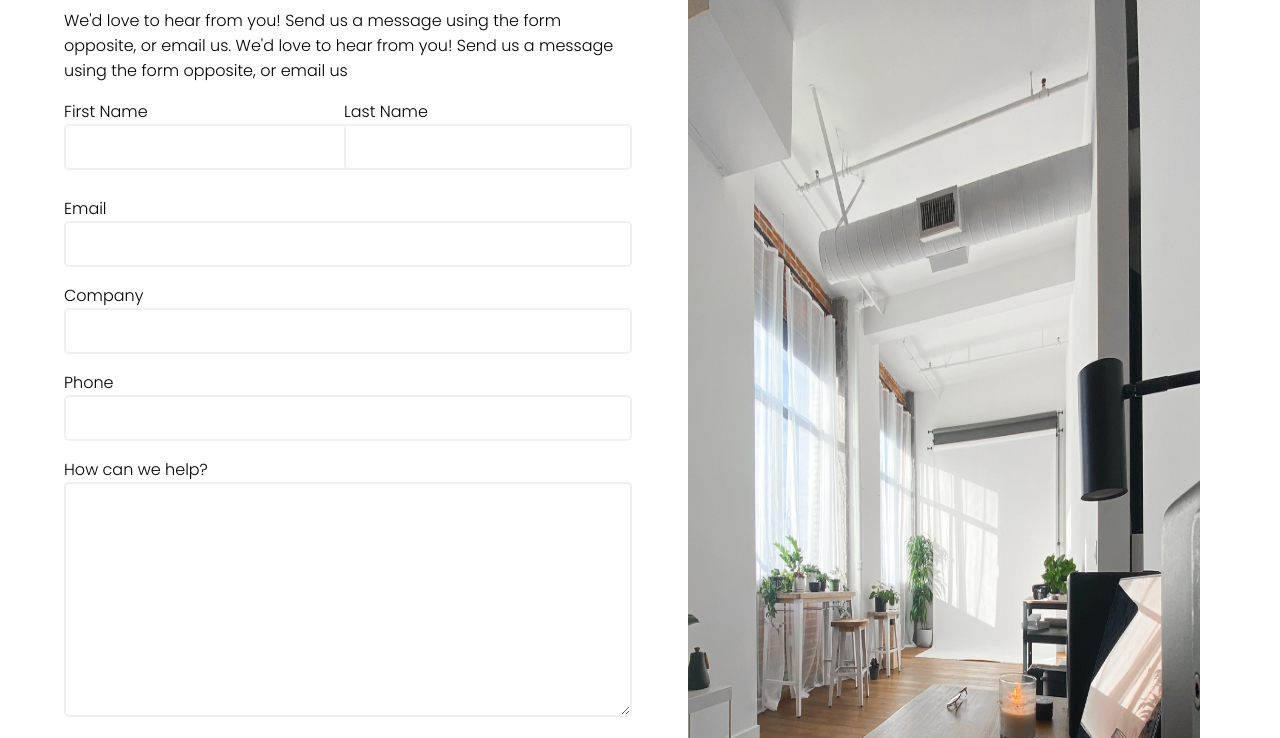
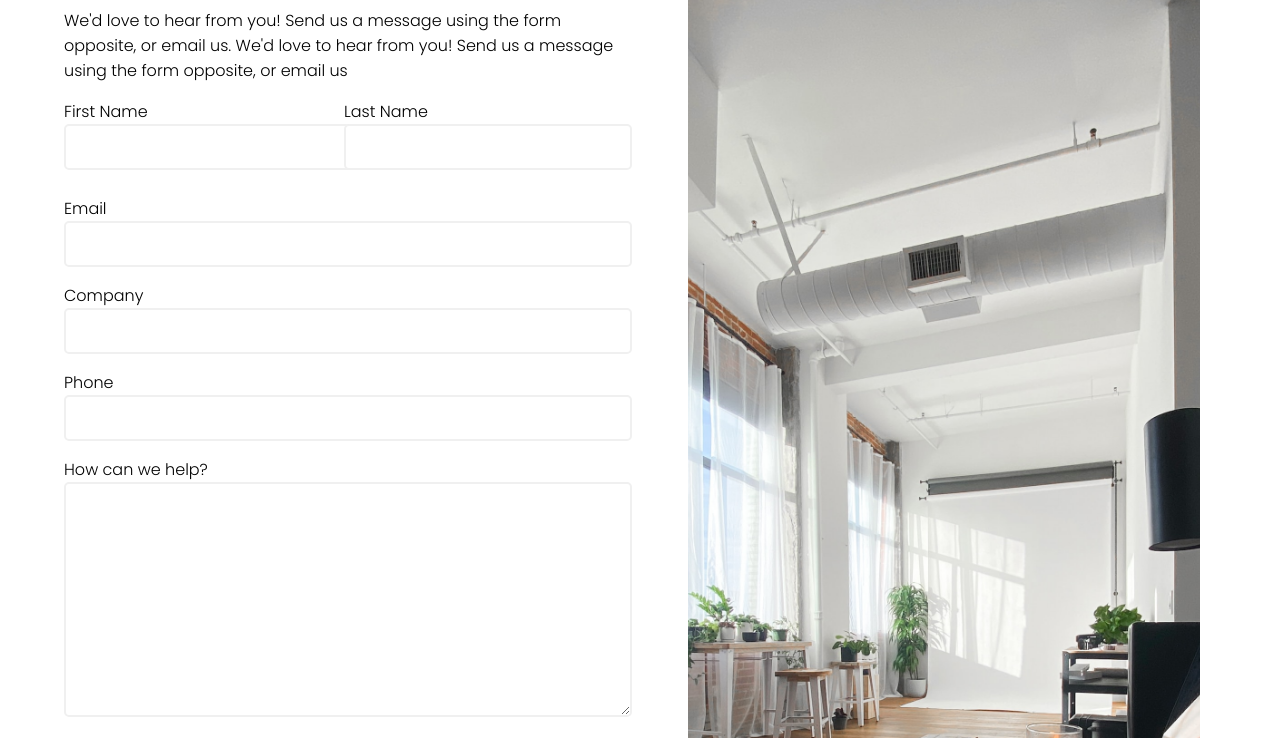
Before and after one commit to Joy-FrontEnd/SCA-Sign-up-Form, a plain HTML site: page index.html in a window 1280 px wide. Shown: the part 131-869 px from the top of the page. Drawn offline with Linux system fonts and the light colour scheme.

Commit message:
updated css image

```diff
--- a/style.css
+++ b/style.css
@@ -11,7 +11,9 @@ h1 {
 img {
   width: 80%;
   height: 170vh;
+  margin-top: 50px;
   margin-left: 3em;
+  object-fit: cover;
 }
 .column {
   float: right;
@@ -98,7 +100,7 @@ input[type="radio"] {
   background-color: rgb(21, 21, 95);
 }
 
-@media (max-width: 375px) {
+@media (max-width: 600px) {
   body {
     min-height: 130vh;
   }
@@ -110,7 +112,6 @@ input[type="radio"] {
   img {
     width: 80%;
     height: 50vh;
-
     margin-left: 3em;
   }
   .column {
```
